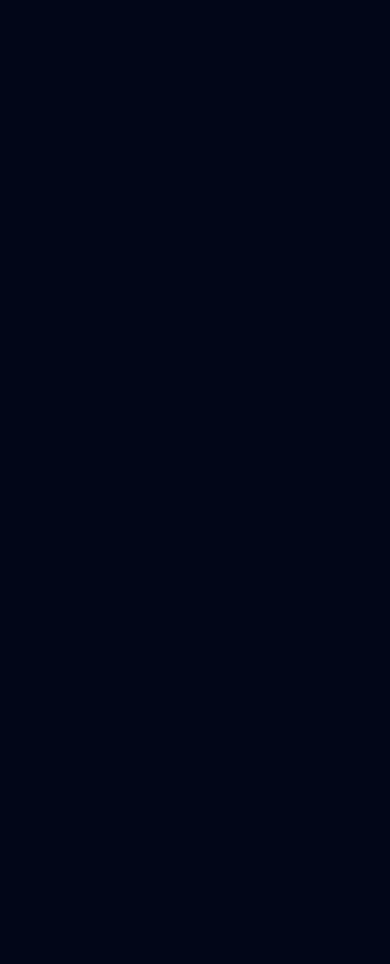
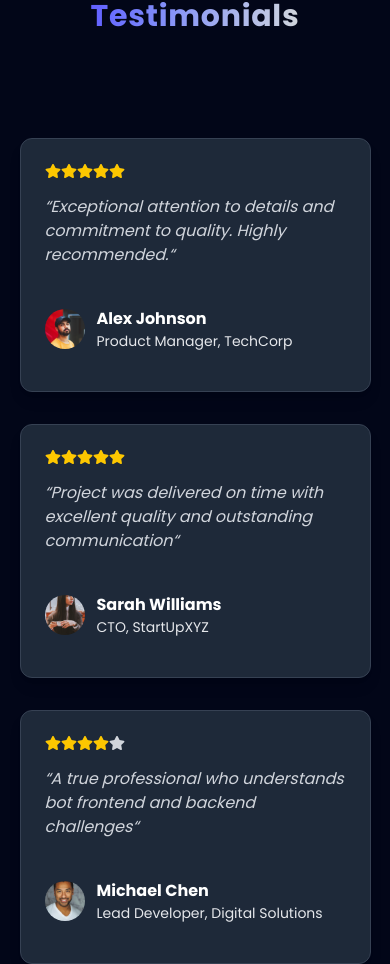
Before and after one commit to creativeloc/portfolio-website, a Next.js app: page / in a window 390 px wide. Shown: the part 6386-7350 px from the top of the page. Before the commit the page ends 6328 px from the top, so only its background shows below. Built offline with nearby package versions, Linux system fonts and the light colour scheme.

Commit message:
completed testimonial section

```diff
--- a/src/app/page.tsx
+++ b/src/app/page.tsx
@@ -3,6 +3,7 @@ import ResumeSection from "@/components/resume/ResumeSection"
 import ServiceSection from "@/components/home/services/ServiceSection"
 import ProjectSection from "@/components/projects/ProjectSection"
 import SkillsSection from "@/components/skills/SkillsSection"
+import TestimonialsSection from "@/components/testimonials/TestimonialsSection"
 
 export default function Home() {
   return (
@@ -12,6 +13,7 @@ export default function Home() {
       <ResumeSection />
       <ProjectSection />
       <SkillsSection />
+      <TestimonialsSection />
     </>
   )
 }
--- /dev/null
+++ b/src/components/testimonials/TestimonialsSection.tsx
@@ -0,0 +1,76 @@
+import { FaStar } from "react-icons/fa"
+import Header from "../general/Header"
+import Image from "next/image"
+
+const testimonials = [
+  {
+    name: "Alex Johnson",
+    title: "Product Manager, TechCorp",
+    review:
+      "Exceptional attention to details and commitment to quality. Highly recommended.",
+    rating: 5,
+    image: "/images/image1.jpg"
+  },
+  {
+    name: "Sarah Williams",
+    title: "CTO, StartUpXYZ",
+    review:
+      "Project was delivered on time with excellent quality and outstanding communication",
+    rating: 5,
+    image: "/images/image2.jpg"
+  },
+  {
+    name: "Michael Chen",
+    title: "Lead Developer, Digital Solutions",
+    review:
+      "A true professional who understands bot frontend and backend challenges",
+    rating: 4,
+    image: "/images/image3.jpg"
+  }
+]
+
+export default function TestimonialsSection() {
+  return (
+    <section id="testimonials">
+      <div>
+        <Header title="Testimonials" />
+        <div className="grid grid-cols-1 sm:grid-cols-2 lg:grid-cols-3 gap-8 w-[90%] sm:w-[80%] mx-auto mt-12">
+          {testimonials.map((testimonial, index) => {
+            return (
+              <div
+                key={index}
+                className="bg-gray-800 border border-gray-700 rounded-xl p-6 shadow-lg"
+              >
+                <div className="flex items-center mb-4">
+                  {[...Array(5)].map((_, index) => (
+                    <FaStar
+                      key={index}
+                      className={`w-4 h-4 ${index < testimonial.rating ? "text-yellow-400 fill-yellow-400" : "text-gray-300"}`}
+                    />
+                  ))}
+                </div>
+                <p className="italic mb-6 text-gray-300">
+                  &ldquo;{testimonial.review}&ldquo;
+                </p>
+                <div className="flex items-center gap-3">
+                  <div className="relative w-10 h-10 rounded-full">
+                    <Image
+                      src={testimonial.image}
+                      alt="testimonial-pic"
+                      className="object-cover rounded-full"
+                      fill
+                    />
+                  </div>
+                  <div className="py-4">
+                    <h4 className="font-bold text-white">{testimonial.name}</h4>
+                    <p className="text-sm text-gray-200">{testimonial.title}</p>
+                  </div>
+                </div>
+              </div>
+            )
+          })}
+        </div>
+      </div>
+    </section>
+  )
+}
```
